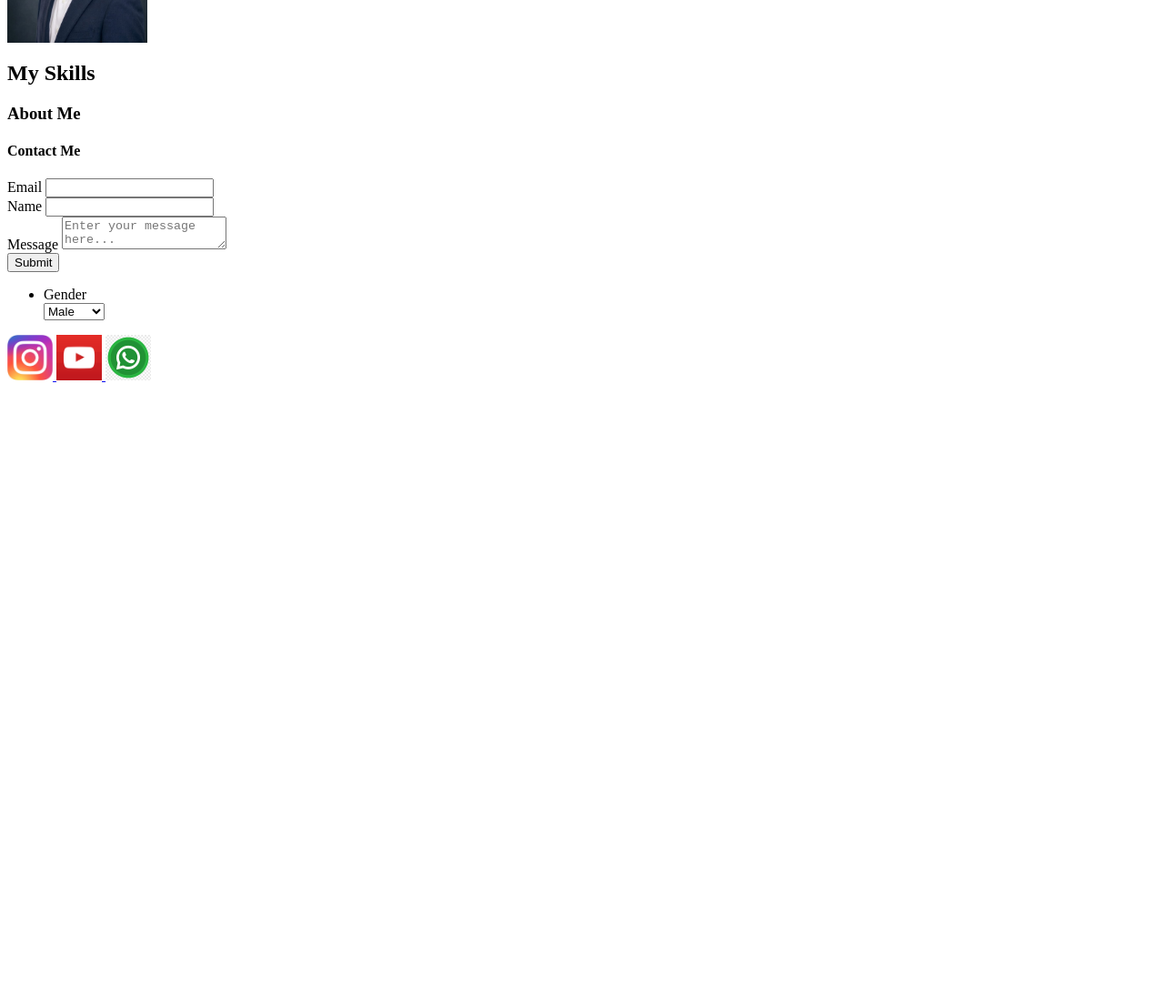
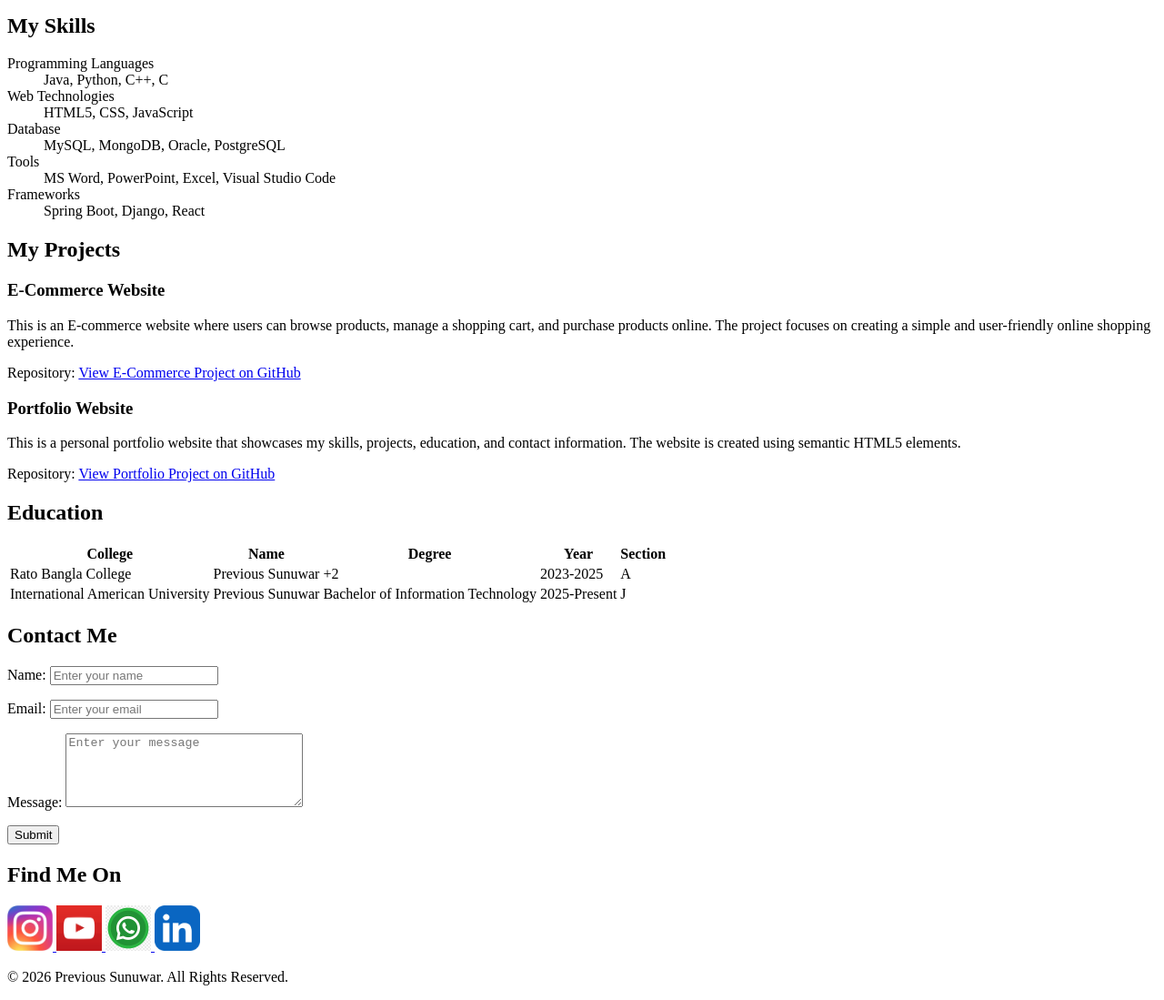
Before and after one commit to thelearner777/web_dev, a plain HTML site: page index.html in a window 1280 px wide. Shown: the part 600-1699 px from the top of the page at 91% size. Before the commit the page ends 1030 px from the top, so only its background shows below. Drawn offline with Linux system fonts and the light colour scheme.

Commit message:
Update porfolio HTML

```diff
--- /dev/null
+++ b/css/style.css
@@ -0,0 +1,74 @@
+body {
+    background-color: #c2a6a688;
+    font-family: sans-serif;
+    color: rgb(167, 126, 189);
+    line-height: 1.6;
+}
+
+header {
+    background-color: rgb(167, 126, 189);
+    color: #030202;
+    padding: 5px;
+    text-align: center;
+}
+
+.header-container {
+    display: flex;
+    justify-content: space-between;
+    align-items: center;
+}
+
+.education-container {
+    background-color: #c2a6a688;
+    padding: 10px;
+    margin: 10px 0;
+}
+
+nav ol {
+    list-style: none;
+    display: flex;
+    gap: 20px;
+}
+
+nav a {
+    color: #7f708e;
+    text-decoration: none;
+}
+
+.logo img {
+    width: 100px;
+}
+
+h1, h2 {
+    color: #7f708e;
+}
+
+.search-form button {
+    color: rgb(127, 127, 255);
+}
+
+h1 {
+    font-size: 6rem;
+    border-bottom: 2px solid rgb(127, 127, 255);
+    width: fit-content;
+    padding-bottom: 10px;
+    margin-bottom: 10px;
+}
+
+main {
+    max-width: 1200px;
+    margin: 2rem auto;
+    padding: 1rem;
+}
+
+.about-me-container,
+.my-projects-container,
+.education-container,
+.my-skills-container,
+.contact-me-container {
+    background-color: #fffffffb;
+    padding: 2rem;
+    border-radius: 10px;
+    box-shadow: 0 4px 6px black;
+    margin-bottom: 2rem;
+}
--- a/index.html
+++ b/index.html
@@ -1,84 +1,258 @@
-<html>
-    <head
->
+<!DOCTYPE html>
+<html lang="en">
+
 <head>
-            <title>About me </title>
+    <!-- DOCUMENT INFORMATION -->
+    <meta charset="UTF-8">
+    <meta name="viewport" content="width=device-width, initial-scale=1.0">
+    <title>Previous Sunuwar - Personal Portfolio</title>
+</head>
 
-        </head>
 <body>
-            <img src="images/previous logo.png" alt="previous logo" width="200" height="200">
 
+<!-- HEADER -->
+<header>
+
+    <h1>Previous Sunuwar - Personal Portfolio</h1>
+
+    <!-- NAVIGATION -->
     <nav>
-                <ol>
-                    <li><a href="https://www.youtube.com/">my_youtube </a></li>
-                    <li><a href ="https://www.linkedin.com/in/previous-sunuwar-292702350/">LinkedIn</a></li>
-                    <li><a href="about.html">About</a></li>
-                    <li><a href="contact.html">Contact</a></li>
-                </ol>
+        <h2>Navigation</h2>
+        <ul>
+            <li><a href="#about">About Me</a></li>
+            <li><a href="#skills">My Skills</a></li>
+            <li><a href="#projects">My Projects</a></li>
+            <li><a href="#education">Education</a></li>
+            <li><a href="#contact">Contact Me</a></li>
+            <li><a href="#footer">Find Me On</a></li>
+        </ul>
     </nav>
 
+    <!-- SEARCH -->
     <form>
-                <label>Username:</label>
-                <input type="text" placeholder="Search ">
+        <label for="search">Search:</label>
+        <input type="search" id="search" name="search" placeholder="Search here">
         <button type="submit">Search</button>
     </form>
-            <h1>About Me</h1>
-            <p>Hello, I'm a web developer!</p>
-            <img src="images/previous_dai.jpeg" alt="previous_dai logo" width="154" height="200">
+
+</header>
+
+<!-- MAIN CONTENT -->
+<main>
+
+    <!-- ABOUT ME -->
+    <section id="about">
+
+        <h2>About Me</h2>
+
+        <p>
+            My name is Previous Sunuwar, and I am a Bachelor of
+            Information Technology student. I am interested in
+            software development, web development, and learning
+            new technologies. I enjoy creating simple and useful
+            websites while improving my programming and technical
+            skills.
+        </p>
+
+        <img src="images/previous_dai.jpeg"
+             alt="Profile photo of Previous Sunuwar"
+             width="154"
+             height="200">
+
+    </section>
+
+    <!-- SKILLS -->
+    <section id="skills">
+
         <h2>My Skills</h2>
-            <h3>About Me</h3>
-            <h4>Contact Me </h4>
+
+        <dl>
+            <dt>Programming Languages</dt>
+            <dd>Java, Python, C++, C</dd>
+
+            <dt>Web Technologies</dt>
+            <dd>HTML5, CSS, JavaScript</dd>
+
+            <dt>Database</dt>
+            <dd>MySQL, MongoDB, Oracle, PostgreSQL</dd>
+
+            <dt>Tools</dt>
+            <dd>MS Word, PowerPoint, Excel, Visual Studio Code</dd>
+
+            <dt>Frameworks</dt>
+            <dd>Spring Boot, Django, React</dd>
+        </dl>
+
+    </section>
+
+    <!-- PROJECTS -->
+    <section id="projects">
+
+        <h2>My Projects</h2>
+
+        <article>
+
+            <h3>E-Commerce Website</h3>
+
+            <p>
+                This is an E-commerce website where users can
+                browse products, manage a shopping cart, and
+                purchase products online. The project focuses
+                on creating a simple and user-friendly online
+                shopping experience.
+            </p>
+
+            <p>
+                Repository:
+                <a href="https://github.com/" target="_blank">
+                    View E-Commerce Project on GitHub
+                </a>
+            </p>
+
+        </article>
+
+        <article>
+
+            <h3>Portfolio Website</h3>
+
+            <p>
+                This is a personal portfolio website that
+                showcases my skills, projects, education, and
+                contact information. The website is created
+                using semantic HTML5 elements.
+            </p>
+
+            <p>
+                Repository:
+                <a href="https://github.com/" target="_blank">
+                    View Portfolio Project on GitHub
+                </a>
+            </p>
+
+        </article>
+
+    </section>
+
+    <!-- EDUCATION -->
+    <section id="education">
+
+        <h2>Education</h2>
+
+        <table>
+
+            <thead>
+                <tr>
+                    <th>College</th>
+                    <th>Name</th>
+                    <th>Degree</th>
+                    <th>Year</th>
+                    <th>Section</th>
+                </tr>
+            </thead>
+
+            <tbody>
+                <tr>
+                    <td>Rato Bangla College</td>
+                    <td>Previous Sunuwar</td>
+                    <td>+2</td>
+                    <td>2023-2025</td>
+                    <td>A</td>
+                </tr>
+
+                <tr>
+                    <td>International American University</td>
+                    <td>Previous Sunuwar</td>
+                    <td>Bachelor of Information Technology</td>
+                    <td>2025-Present</td>
+                    <td>J</td>
+                </tr>
+            </tbody>
+
+        </table>
+
+    </section>
+
+    <!-- CONTACT -->
+    <section id="contact">
+
+        <h2>Contact Me</h2>
+
         <form>
-                <label>
 
-                <label> Email </label> <input type="text" placeholder="" id="email"><br>
+            <p>
+                <label for="name">Name:</label>
+                <input type="text"
+                       id="name"
+                       name="name"
+                       placeholder="Enter your name">
+            </p>
 
+            <p>
+                <label for="email">Email:</label>
+                <input type="email"
+                       id="email"
+                       name="email"
+                       placeholder="Enter your email">
+            </p>
 
-                <label> Name </label> <input type="text" placeholder=" " id="name"><br>
+            <p>
+                <label for="message">Message:</label>
+                <textarea id="message"
+                          name="message"
+                          rows="5"
+                          cols="30"
+                          placeholder="Enter your message"></textarea>
+            </p>
 
-                <label> Message </label> <textarea placeholder="Enter your message here..." id="message"></textarea>
-                 <br>
+            <p>
+                <button type="submit">Submit</button>
+            </p>
 
-                <button type="submit">Submit</button>
+        </form>
 
+    </section>
 
-                    <nav>
-                        <ul>
-                            <li> Gender </li>
+</main>
 
+<!-- FOOTER -->
+<footer id="footer">
 
-                            <select>
+    <h2>Find Me On</h2>
 
-                                <option value="male">Male</option>
-
-                                <option value="female">Female</option>
-
-                                <button type="submit">Submit</button>
-
-
-                                <h4>Find me on  </h4>
-
-
-
-                            </select>
-
-                        </ul>
-                    </nav>
-                </label>
-            </form>
     <a href="https://www.instagram.com/" target="_blank">
-                                    <img src="images/ig.jpg" alt="ig" width="50" height="50">
+        <img src="images/ig.jpg"
+             alt="Instagram"
+             width="50"
+             height="50">
     </a>
 
-
-
     <a href="https://www.youtube.com/" target="_blank">
-                                    <img src="images/yt.png" alt="YouTube" width="50" height="50">
+        <img src="images/yt.png"
+             alt="YouTube"
+             width="50"
+             height="50">
     </a>
 
     <a href="https://www.whatsapp.com/" target="_blank">
-                                    <img src="images/whats.jpg" alt="WhatsApp" width="50" height="50">
+        <img src="images/whats.jpg"
+             alt="WhatsApp"
+             width="50"
+             height="50">
     </a>
+
+    <a href="https://www.linkedin.com/in/previous-sunuwar-292702350/"
+       target="_blank">
+        <img src="images/linkedin.png"
+             alt="LinkedIn"
+             width="50"
+             height="50">
+    </a>
+
+    <p>
+        &copy; 2026 Previous Sunuwar. All Rights Reserved.
+    </p>
+
+</footer>
 
 </body>
 </html>
```
Also changed, not shown: images/linkedin.png (added). Lines whose indentation alone changed are shown as unchanged.
